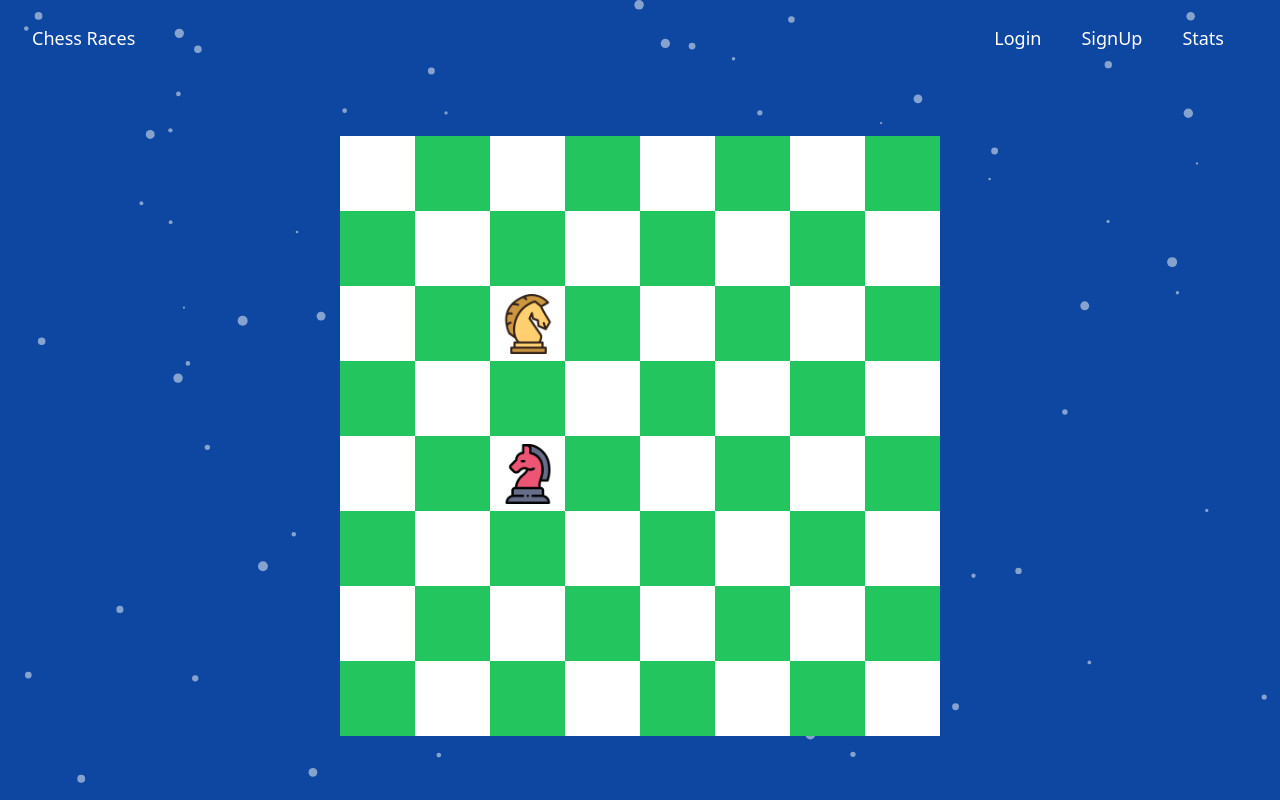
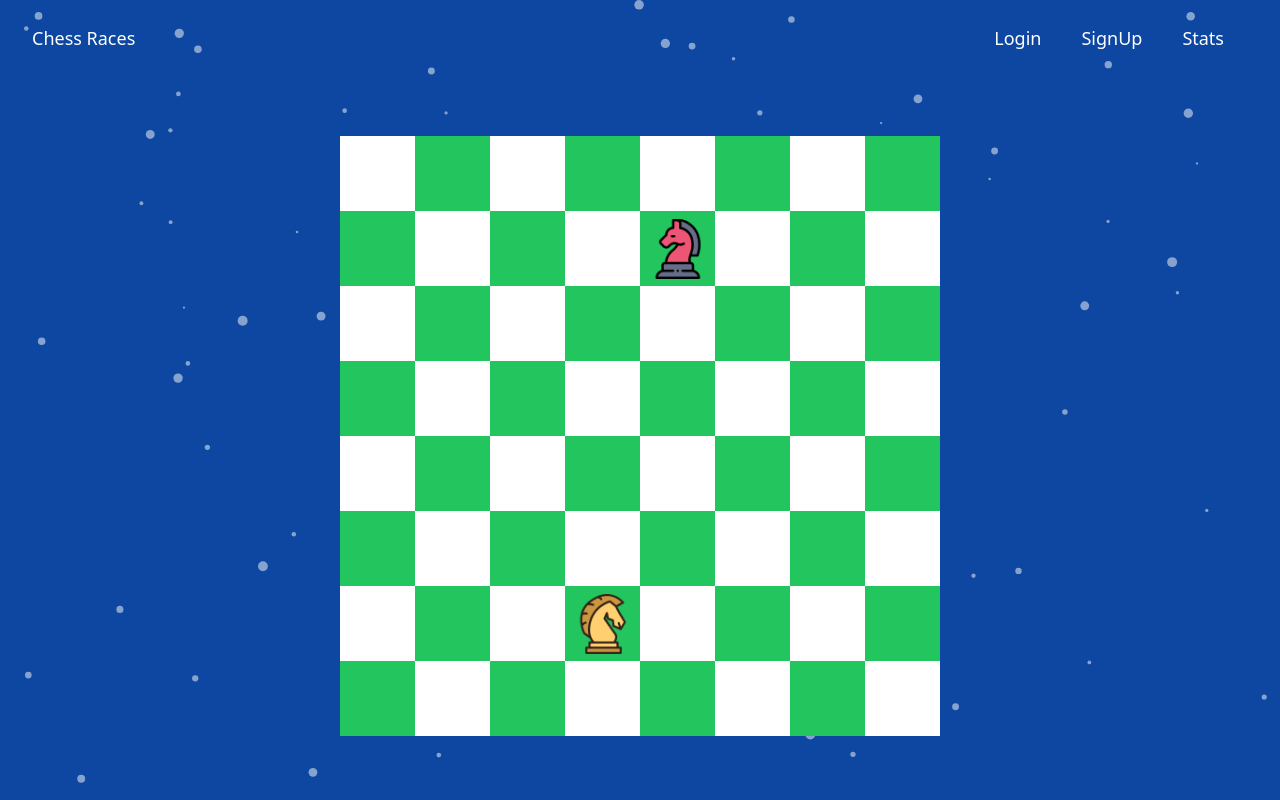
Before and after one commit to ByteBrewerr/ChessRaces, a React (Create React App) app: page /play in a window 1280 px wide. Built offline with nearby package versions, Linux system fonts and the light colour scheme.

Commit message:
added new game button

```diff
--- a/src/components/board/Board.tsx
+++ b/src/components/board/Board.tsx
@@ -1,5 +1,6 @@
 import React, { FC, useState, useEffect } from 'react';
 import BoardCell from './BoardCell';
+import GameEnd from '../game/gameEnd/GameEnd'
 
 interface Position {
   row: number;
@@ -7,13 +8,25 @@ interface Position {
 };
 
 const Board: FC = () => {
-  const [piecePosition, setPiecePosition] = useState<Position>({ row: 4, col: 2 });
+  const boardSize = 8
+  const [piecePosition, setPiecePosition] = useState<Position>({ row: 1, col: 4 });
   const [selectedPiecePosition, setSelectedPiecePosition] = useState<Position | null>(null);
-  const [enemyPiecePosition, setEnemyPiecePosition] = useState<Position>({ row: 2, col: 2 });
+  const [enemyPiecePosition, setEnemyPiecePosition] = useState<Position>({ row: 6, col: 3 });
+  const [possibleMoves, setPossibleMoves] = useState<string[]>([]);
   const [isGameStarted, setIsGameStarted] = useState<boolean>(false);
+  const [winner, setWinner] = useState<string>('');
+
+  const handleNewGame = ()=>{
+    setPiecePosition({ row: 1, col: 4 })
+    setSelectedPiecePosition(null)
+    setEnemyPiecePosition({ row: 6, col: 3 })
+    setPossibleMoves([])
+    setIsGameStarted(false)
+    setWinner('')
+  }
 
   useEffect(() => {
-    if(isGameStarted){
+    if(isGameStarted && !winner){
       setEnemyPiecePosition((position) => {
         return getComputerMove(position);
       });
@@ -22,14 +35,21 @@ const Board: FC = () => {
 
   const handleCellClick = (row: number, col: number) => {
     setIsGameStarted(true)
-    if (piecePosition.row === row && piecePosition.col === col && !selectedPiecePosition) {
-      setSelectedPiecePosition({ row, col });
-    } else if (selectedPiecePosition) {
-      if (selectedPiecePosition.row === row && selectedPiecePosition.col === col) {
-        setSelectedPiecePosition(null);
-      } else if (calculatePossibleMoves(selectedPiecePosition).includes(`${row}${col}`)) {
-        setPiecePosition({ row, col });
-        setSelectedPiecePosition(null);
+    if(!winner){
+      if (piecePosition.row === row && piecePosition.col === col && !selectedPiecePosition) { // click on piece
+        setPossibleMoves(calculatePossibleMoves({row, col}))
+        setSelectedPiecePosition({ row, col });
+      } else if (selectedPiecePosition) {
+        if (selectedPiecePosition.row === row && selectedPiecePosition.col === col) { // click on selected piece
+          setSelectedPiecePosition(null);
+        } else if (calculatePossibleMoves(selectedPiecePosition).includes(`${row}${col}`)) { // click on possible move while selected
+          setPiecePosition({ row, col });
+          setSelectedPiecePosition(null);
+          if(row===0){
+            setWinner('Вы') // winner
+          }
+        }
+        setPossibleMoves([])
       }
     }
   };
@@ -39,6 +59,9 @@ const Board: FC = () => {
     const randomMove = moves[Math.floor(Math.random() * moves.length)]
     const rowMove = parseInt(randomMove[0])
     const colMove = parseInt(randomMove[1])
+    if (rowMove === 7){
+      setWinner('Компьютер')
+    }
     return { row: rowMove, col: colMove }
   }
 
@@ -46,22 +69,21 @@ const Board: FC = () => {
     const moves: string[] = [];
     if (!isEnemyMove) {
       if (row > 0 && !(enemyPiecePosition.row === row - 1 && enemyPiecePosition.col === col)) {
-        moves.push(`${row - 1}${col}`);
+        moves.push(`${row - 1}${col}`); // move up
       }
     } else {
       if (row < 7 && !(piecePosition.row === row + 1 && piecePosition.col === col)) {
-        moves.push(`${row + 1}${col}`);
+        moves.push(`${row + 1}${col}`); // move down
       }
     }
 
     if (col > 0 && !(piecePosition.row === row && piecePosition.col === col - 1) && !(enemyPiecePosition.row === row && enemyPiecePosition.col === col - 1)) {
-      moves.push(`${row}${col - 1}`);
+      moves.push(`${row}${col - 1}`); //move left
     }
 
     if (col < 7 && !(piecePosition.row === row && piecePosition.col === col + 1) && !(enemyPiecePosition.row === row && enemyPiecePosition.col === col + 1)) {
-      moves.push(`${row}${col + 1}`);
+      moves.push(`${row}${col + 1}`); // move right
     }
-    console.log(moves)
     return moves;
   };
 
@@ -72,28 +94,19 @@ const Board: FC = () => {
     else return "bg-white"
   };
 
-  const isPossibleToMove = (row: number, col: number): boolean => {
-    if (selectedPiecePosition) {
-      if (calculatePossibleMoves(selectedPiecePosition).includes(`${row}${col}`)) {
-        return true;
-      }
-      else return false
-    }
-    else return false
-  };
-
+  console.log(possibleMoves)
   return (
     <div className="flex flex-col items-center justify-center h-[90vh]">
-      <div className="flex flex-wrap w-[600px] h-[600px]">
-        {[...Array(8)].map((_, row) => (
-          [...Array(8)].map((_, col) => {
+      <div className="flex flex-wrap w-[600px] h-[600px] justify-center items-center">
+        {[...Array(boardSize)].map((_, row) => (
+          [...Array(boardSize)].map((_, col) => {
             return (
               <BoardCell
                 key={`${row}${col}`}
                 row={row}
                 col={col}
                 color={getDefaultBoardColor(row, col)}
-                isPossibleToMove={isPossibleToMove(row, col)}
+                isPossibleToMove={possibleMoves.includes(`${row}${col}`)}
                 piecePosition={piecePosition}
                 enemyPiecePosition={enemyPiecePosition}
                 selectedPiecePosition={selectedPiecePosition}
@@ -102,6 +115,7 @@ const Board: FC = () => {
             );
           })
         ))}
+        {winner && <GameEnd winner={winner} handleNewGame={handleNewGame}/>}
       </div>
     </div>
   );
--- /dev/null
+++ b/src/components/game/gameEnd/GameEnd.tsx
@@ -0,0 +1,25 @@
+import React, {FC} from 'react';
+
+interface Props{
+  winner: string
+  handleNewGame: ()=>void
+}
+
+const gameEnd: FC<Props> = ({winner, handleNewGame}) => {
+  const winnerText = winner==='Компьютер' ? 'Компьютер победил!' : 'Вы победили!'
+
+  return (
+    <div className='bg-cyan-300 absolute w-[450px] h-[300px] rounded-lg border-[5px] border-black flex flex-col text-center py-6'>
+      <div className='text-6xl '>
+        {winnerText}
+      </div>
+      <div className='mt-auto'>
+        <button className='text-3xl bg-yellow-500 p-4 rounded-lg hover:bg-yellow-400' onClick={()=>handleNewGame()}>
+            Начать заного
+        </button>
+      </div>
+    </div>
+  )
+}
+
+export default gameEnd;
```
